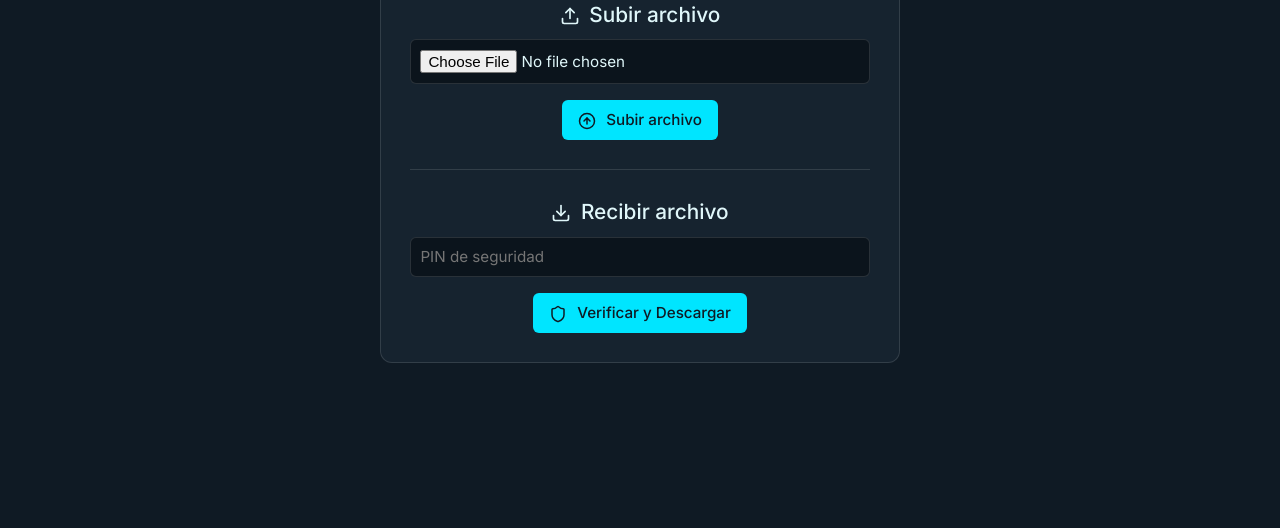
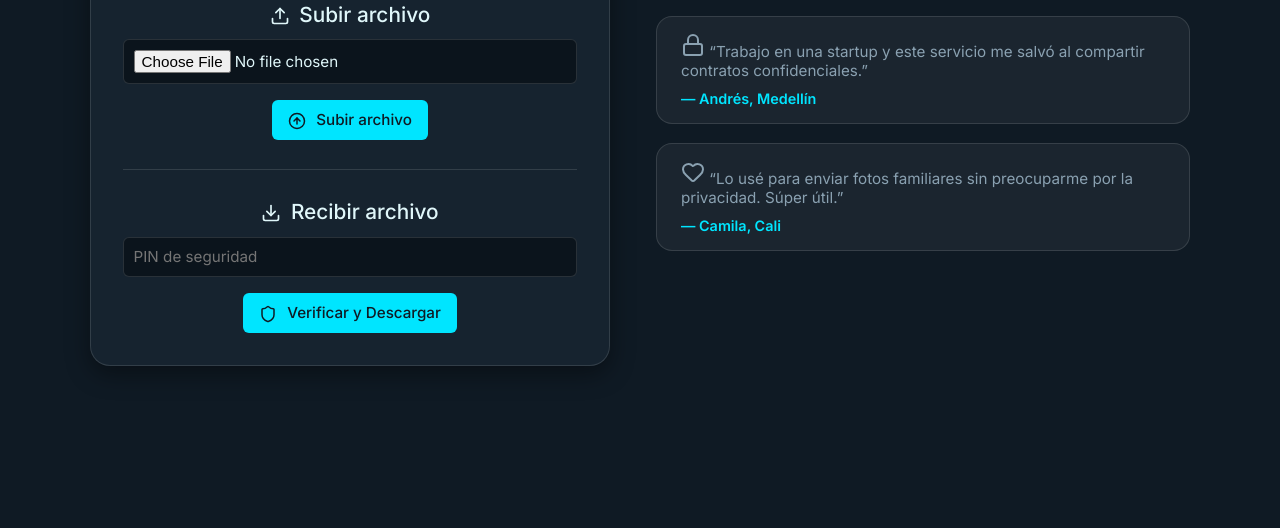
Before and after one commit to coffeetron832/cautious-couscous, a website: page public/index.html in a window 1280 px wide. Shown: the part 272-800 px from the top of the page. Drawn offline with nearby package versions, Linux system fonts and the light colour scheme.

Commit message:
Update index.html

```diff
--- a/public/index.html
+++ b/public/index.html
@@ -7,8 +7,75 @@
   <link rel="stylesheet" href="css/styles.css">
   <!-- Lucide Icons -->
   <script src="https://unpkg.com/lucide@latest"></script>
+  <style>
+    body {
+      display: flex;
+      justify-content: center;
+      align-items: center;
+      min-height: 100vh;
+      background: var(--bg-color);
+      color: var(--text-color);
+      padding: 2rem;
+    }
+
+    .layout {
+      display: grid;
+      grid-template-columns: 1fr 1fr;
+      gap: 2rem;
+      max-width: 1100px;
+      width: 100%;
+    }
+
+    .container {
+      padding: 2rem;
+      border-radius: 20px;
+      background: var(--card-bg);
+      backdrop-filter: blur(12px);
+      -webkit-backdrop-filter: blur(12px);
+      border: 1px solid var(--border-color);
+      box-shadow: 0 8px 25px rgba(0, 0, 0, 0.4);
+      animation: fadeIn 0.7s ease-out;
+    }
+
+    .testimonials {
+      display: flex;
+      flex-direction: column;
+      gap: 1.2rem;
+    }
+
+    .testimonial {
+      padding: 1rem 1.5rem;
+      border-radius: 16px;
+      background: rgba(255, 255, 255, 0.05);
+      border: 1px solid var(--border-color);
+      font-size: 0.95rem;
+      color: var(--text-muted);
+      position: relative;
+    }
+
+    .testimonial strong {
+      display: block;
+      margin-top: 0.6rem;
+      color: var(--accent);
+      font-size: 0.9rem;
+    }
+
+    .testimonial i {
+      color: var(--accent);
+      margin-right: 6px;
+      vertical-align: middle;
+    }
+
+    @media (max-width: 900px) {
+      .layout {
+        grid-template-columns: 1fr;
+      }
+    }
+  </style>
 </head>
 <body>
+  <div class="layout">
+    <!-- Columna izquierda: funciones principales -->
     <div class="container">
       <h1>
         <i data-lucide="shield-check" style="width:28px;height:28px;vertical-align:middle;margin-right:6px;"></i>
@@ -63,6 +130,26 @@
       </section>
     </div>
 
+    <!-- Columna derecha: testimonios -->
+    <div class="testimonials">
+      <div class="testimonial">
+        <i data-lucide="message-square-text"></i>
+        “Gracias a SecureShare pude enviar documentos médicos de forma segura en segundos.”
+        <strong>— Laura, Bogotá</strong>
+      </div>
+      <div class="testimonial">
+        <i data-lucide="lock"></i>
+        “Trabajo en una startup y este servicio me salvó al compartir contratos confidenciales.”
+        <strong>— Andrés, Medellín</strong>
+      </div>
+      <div class="testimonial">
+        <i data-lucide="heart"></i>
+        “Lo usé para enviar fotos familiares sin preocuparme por la privacidad. Súper útil.”
+        <strong>— Camila, Cali</strong>
+      </div>
+    </div>
+  </div>
+
   <script>
     lucide.createIcons();
   </script>
```
Lines whose indentation alone changed are shown as unchanged.
